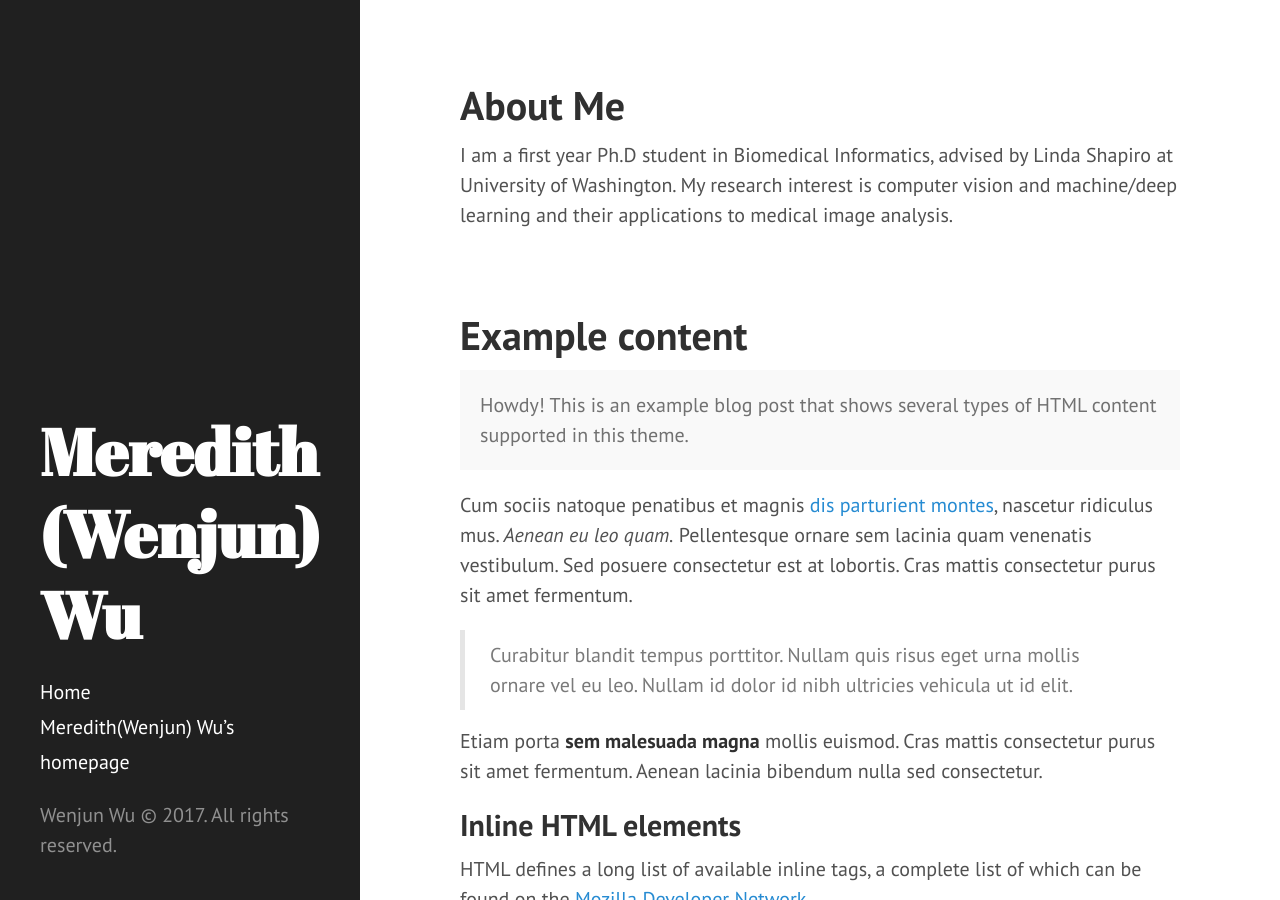
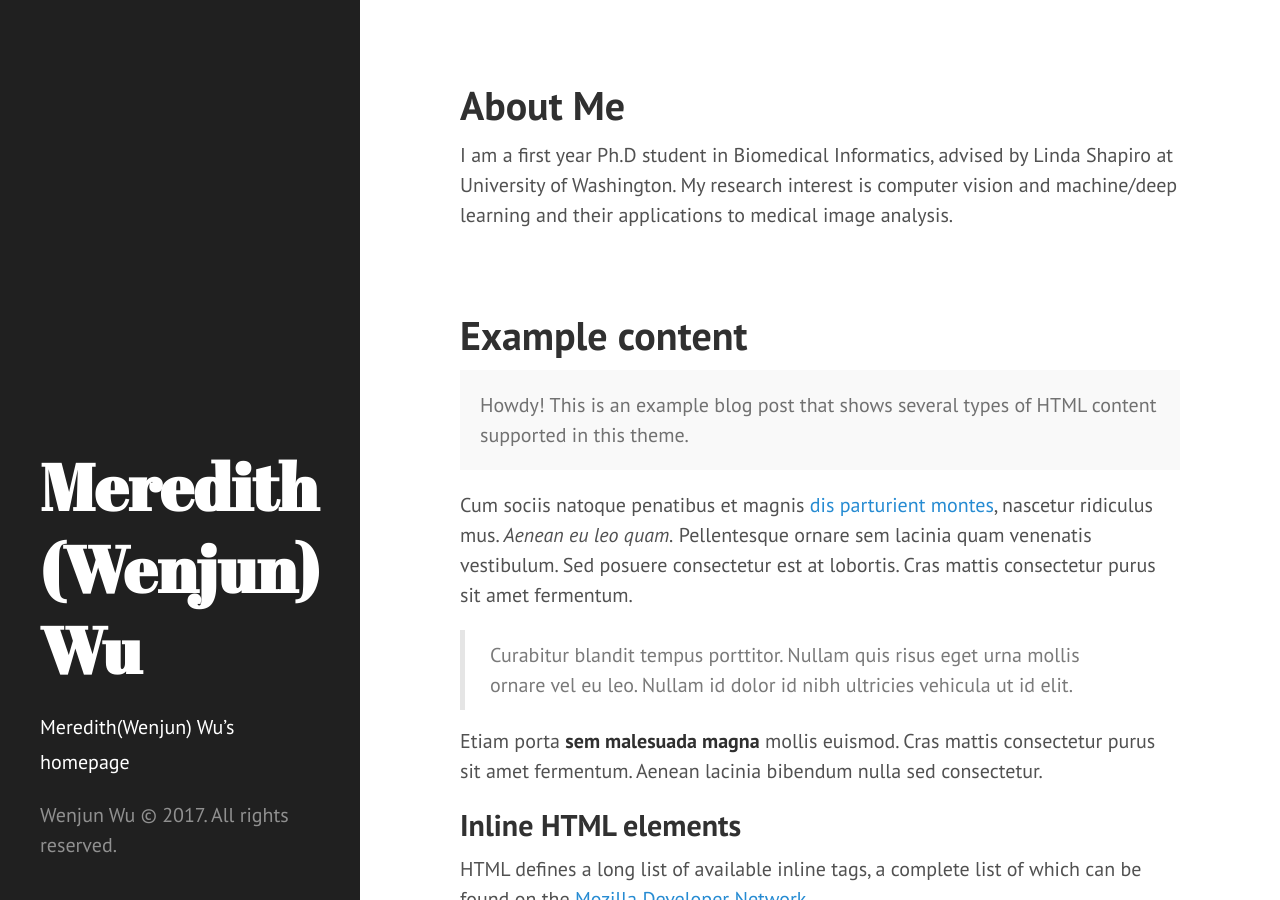
Before and after one commit to meredith-wenjunwu/meredith-wenjunwu.github.io, a Jekyll site: the page built from index.html, in a window 1280 px wide and 900 px high. Built offline with Jekyll 4.4.1, drawn with Linux system fonts in a browser that asks for light colours; Markdown is read by kramdown in place of the engine named in the settings; the list of posts is cut into pages by our own code.

Commit message:
delete url

```diff
--- a/_includes/sidebar.html
+++ b/_includes/sidebar.html
@@ -2,7 +2,7 @@
   <div class="container sidebar-sticky">
     <div class="sidebar-about">
       <h1>
-        <a href="{{ site.baseurl }}">
+        <!-- <a href="{{ site.baseurl }}"> -->
           {{ site.title }}
         </a>
       </h1>
@@ -10,7 +10,7 @@
     </div>
 
     <nav class="sidebar-nav">
-      <a class="sidebar-nav-item{% if page.url == site.baseurl %} active{% endif %}" href="{{ site.baseurl }}">Home</a>
+      <!-- <a class="sidebar-nav-item{% if page.url == site.baseurl %} active{% endif %}" href="{{ site.baseurl }}">Home</a> -->
 
       {% comment %}
         The code below dynamically generates a sidebar nav of pages with
```
